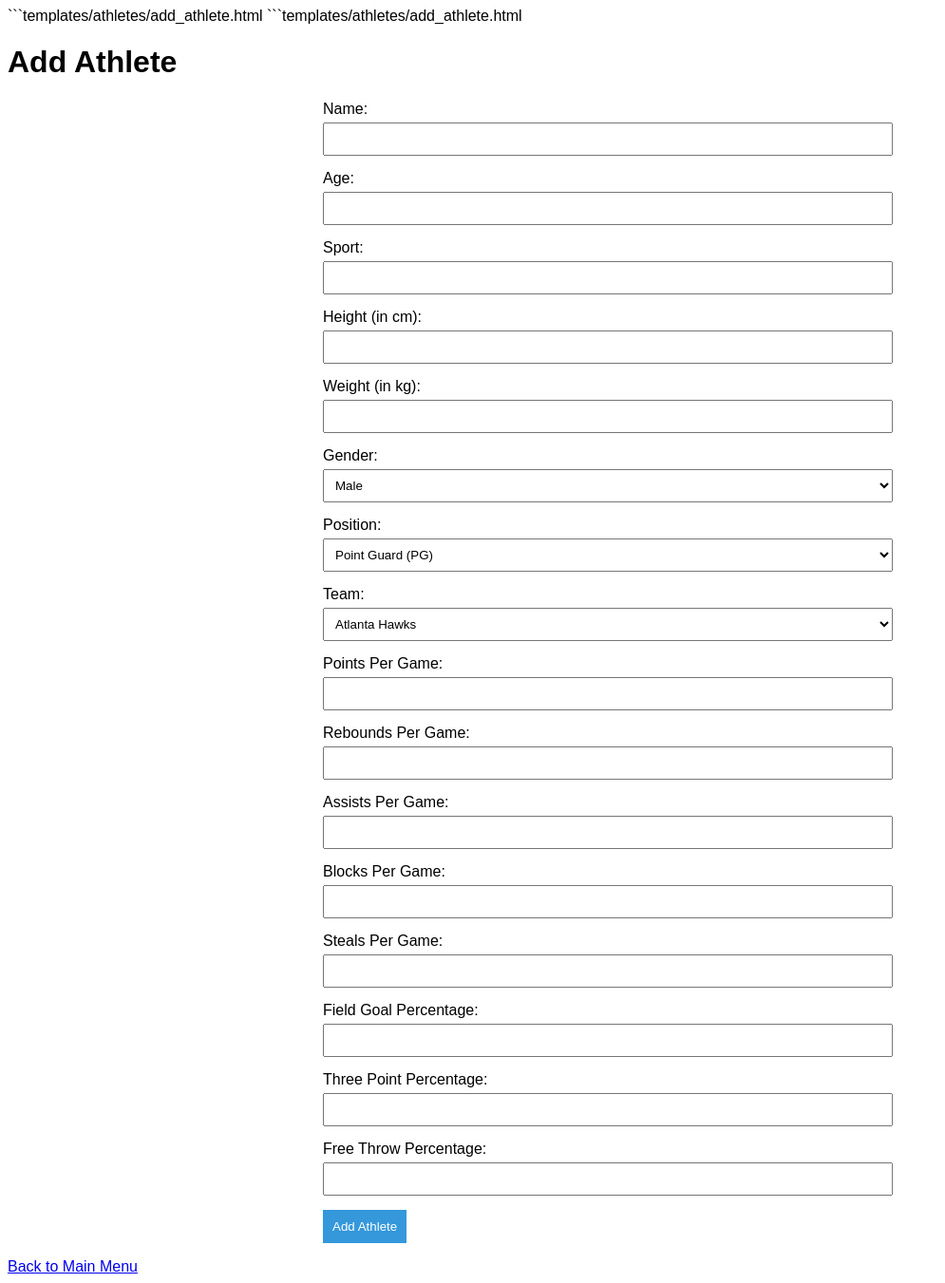
After one commit to asbradley/348_Project, a Flask app: page /add_athlete in a window 1280 px wide. The commit adds this page. Shown: the whole page at 95% size, without its empty margins (0-995 px from the left). Run offline with Flask 3, Linux system fonts and the light colour scheme.

Commit message:
Added adding athlete functionality

````diff
--- a/app.py
+++ b/app.py
@@ -18,9 +18,13 @@ from routes import *
 # Import the models after initializing db
 from models import Athlete, Coach, Tournament, Team, tournament_team
 
+
+
 # Create the database tables within an app context
 with app.app_context():
     db.create_all()
+
+
 
 if __name__ == "__main__":
     app.run(debug=True)
--- a/models.py
+++ b/models.py
@@ -1,3 +1,4 @@
+from sqlalchemy import CheckConstraint
 from database_setup import db
 
 # Athlete
@@ -9,7 +10,7 @@ class Athlete(db.Model):
     height = db.Column(db.Float)
     weight = db.Column(db.Float)
     gender = db.Column(db.String(10))
-    position = db.Column(db.String(50))  # e.g., Point Guard
+    position = db.Column(db.String(2), CheckConstraint("position IN ('PG', 'SG', 'SF', 'PF', 'C')"), nullable=False)
 
     # Stats
     points_per_game = db.Column(db.Float, default=0.0)
@@ -51,7 +52,7 @@ class Tournament(db.Model):
 # Team
 class Team(db.Model):
     id = db.Column(db.Integer, primary_key=True)
-    name = db.Column(db.String(100), nullable=False)
+    name = db.Column(db.String(100), nullable=False, unique=True)
     city = db.Column(db.String(100))
 
 # Many-to-Many Table (Teams & Tournaments)
--- a/routes.py
+++ b/routes.py
@@ -1,6 +1,6 @@
 from flask import redirect, render_template, request, url_for
 from app import app  # Import the app object from app.py
-from models import Athlete
+from models import Athlete, Team
 from database_setup import db
 
 
@@ -29,3 +29,64 @@ def manage_teams():
 @app.route('/tournaments')
 def manage_tournaments():
     return render_template('tournaments/manage_tournaments.html')
+
+
+
+@app.route('/add_athlete', methods=['GET', 'POST'])
+def add_athlete():
+
+    if request.method == 'POST':
+
+        # Add the new athlete if can be
+        name = request.form['name']
+        age = request.form['age']
+        sport = request.form['sport']
+        height = request.form['height']
+        weight = request.form['weight']
+        gender = request.form['gender']
+        position = request.form['position']
+        team_id = request.form['team_id']
+        points_per_game = request.form['points_per_game']
+        rebounds_per_game = request.form['rebounds_per_game']
+        assists_per_game = request.form['assists_per_game']
+        blocks_per_game = request.form['blocks_per_game']
+        steals_per_game = request.form['steals_per_game']
+        field_goal_percentage = request.form['field_goal_percentage']
+        three_point_percentage = request.form['three_point_percentage']
+        free_throw_percentage = request.form['free_throw_percentage']
+
+        # Create a new Athlete object
+        new_athlete = Athlete(
+            name=name,
+            age=age,
+            sport=sport,
+            height=height,
+            weight=weight,
+            gender=gender,
+            position=position,
+            team_id=team_id,
+            points_per_game=points_per_game,
+            rebounds_per_game=rebounds_per_game,
+            assists_per_game=assists_per_game,
+            blocks_per_game=blocks_per_game,
+            steals_per_game=steals_per_game,
+            field_goal_percentage=field_goal_percentage,
+            three_point_percentage=three_point_percentage,
+            free_throw_percentage=free_throw_percentage
+        )
+
+        db.session.add(new_athlete)
+        db.session.commit()
+
+        return render_template(
+            'success.html',
+            message="Athlete added successfully!",
+            redirect_url = url_for('manage_athletes'),
+            redirect_text = 'Go back to Manage Athletes'
+        )
+
+    # Fetch all teams from database
+
+    teams = Team.query.all()
+
+    return render_template('athletes/add_athlete.html', teams=teams)
--- /dev/null
+++ b/templates/athletes/add_athlete.html
@@ -0,0 +1,110 @@
+```templates/athletes/add_athlete.html
+```templates/athletes/add_athlete.html
+<!DOCTYPE html>
+<html lang="en">
+<head>
+    <meta charset="UTF-8">
+    <meta name="viewport" content="width=device-width, initial-scale=1.0">
+    <title>Add Athlete</title>
+    <style>
+        body { font-family: Arial, sans-serif; }
+        .form-container { max-width: 600px; margin: auto; }
+        .form-group { margin-bottom: 15px; }
+        label { display: block; margin-bottom: 5px; }
+        input, select { width: 100%; padding: 8px; }
+        .submit-button { background-color: #3498db; color: white; border: none; padding: 10px; cursor: pointer; }
+    </style>
+</head>
+<body>
+    <h1>Add Athlete</h1>
+    <div class="form-container">
+        <form action="{{ url_for('add_athlete') }}" method="POST">
+            <div class="form-group">
+                <label for="name">Name:</label>
+                <input type="text" id="name" name="name" required>
+            </div>
+            <div class="form-group">
+                <label for="age">Age:</label>
+                <input type="number" id="age" name="age" required>
+            </div>
+            <div class="form-group">
+                <label for="sport">Sport:</label>
+                <input type="text" id="sport" name="sport" required>
+            </div>
+            <div class="form-group">
+                <label for="height">Height (in cm):</label>
+                <input type="number" step="0.01" id="height" name="height" required>
+            </div>
+            <div class="form-group">
+                <label for="weight">Weight (in kg):</label>
+                <input type="number" step="0.01" id="weight" name="weight" required>
+            </div>
+            <div class="form-group">
+                <label for="gender">Gender:</label>
+                <select id="gender" name="gender" required>
+                    <option value="Male">Male</option>
+                    <option value="Female">Female</option>
+                    <option value="Other">Other</option>
+                </select>
+            </div>
+            <div class="form-group">
+                <label for="position">Position:</label>
+                <select id="position" name="position" required>
+                    <option value="PG">Point Guard (PG)</option>
+                    <option value="SG">Shooting Guard (SG)</option>
+                    <option value="SF">Small Forward (SF)</option>
+                    <option value="PF">Power Forward (PF)</option>
+                    <option value="C">Center (C)</option>
+                </select>
+            </div>
+            <div class="form-group">
+                <label for="team">Team:</label>
+                <select id="team" name="team_id" required>
+
+                    {% for team in teams %}
+                        <option value="{{ team.id }}">{{ team.name }}</option>
+                    {% endfor %}
+
+
+                </select>
+            </div>
+            <!-- Stats Fields -->
+            <div class="form-group">
+                <label for="points_per_game">Points Per Game:</label>
+                <input type="number" step="0.01" id="points_per_game" name="points_per_game" required>
+            </div>
+            <div class="form-group">
+                <label for="rebounds_per_game">Rebounds Per Game:</label>
+                <input type="number" step="0.01" id="rebounds_per_game" name="rebounds_per_game" required>
+            </div>
+            <div class="form-group">
+                <label for="assists_per_game">Assists Per Game:</label>
+                <input type="number" step="0.01" id="assists_per_game" name="assists_per_game" required>
+            </div>
+            <div class="form-group">
+                <label for="blocks_per_game">Blocks Per Game:</label>
+                <input type="number" step="0.01" id="blocks_per_game" name="blocks_per_game" required>
+            </div>
+            <div class="form-group">
+                <label for="steals_per_game">Steals Per Game:</label>
+                <input type="number" step="0.01" id="steals_per_game" name="steals_per_game" required>
+            </div>
+            <!-- Shooting Percentages Fields -->
+            <div class="form-group">
+                <label for="field_goal_percentage">Field Goal Percentage:</label>
+                <input type="number" step="0.01" id="field_goal_percentage" name="field_goal_percentage" required>
+            </div>
+            <div class="form-group">
+                <label for="three_point_percentage">Three Point Percentage:</label>
+                <input type="number" step="0.01" id="three_point_percentage" name="three_point_percentage" required>
+            </div>
+            <div class="form-group">
+                <label for="free_throw_percentage">Free Throw Percentage:</label>
+                <input type="number" step="0.01" id="free_throw_percentage" name="free_throw_percentage" required>
+            </div>
+            <button type="submit" class="submit-button">Add Athlete</button>
+        </form>
+    </div>
+    <a href="{{ url_for('welcome') }}" class="menu-button">Back to Main Menu</a>
+</body>
+</html>
````
Also changed, not shown: templates/athletes/manage_athletes.html (+7 -0 lines), templates/success.html (added, +14 -0 lines), instance/recruitment.db.
